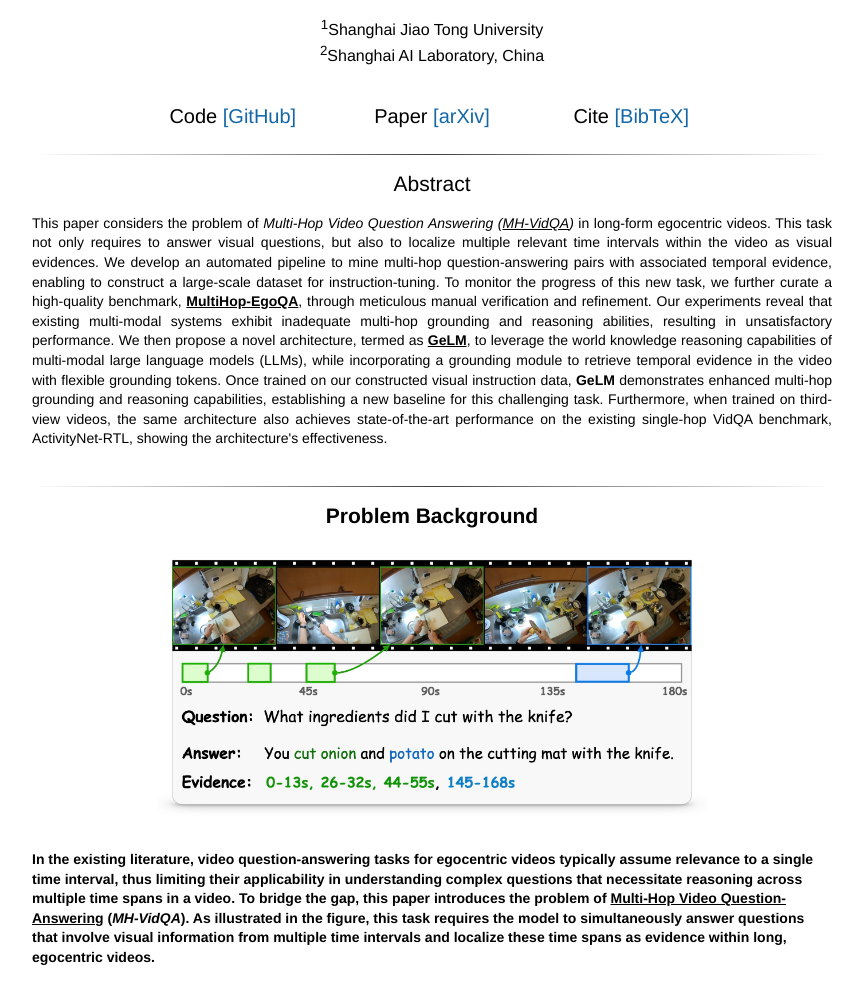
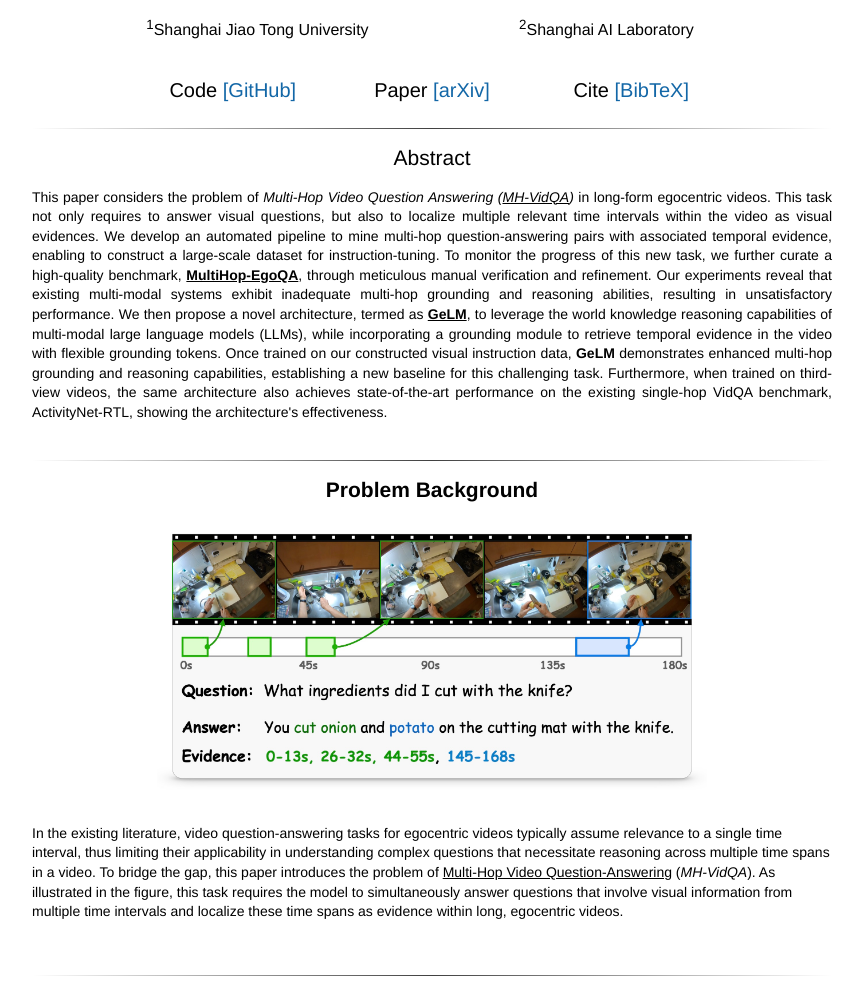
Before and after one commit to qirui-chen/MultiHop-EgoQA, a plain HTML site: page index.html in a window 1280 px wide. Shown: the part 119-1106 px from the top of the page, without its empty margins (208-1071 px from the left). Drawn offline with Linux system fonts and the light colour scheme; a web font is replaced by a local one.

Commit message:
Update index.html

```diff
--- a/index.html
+++ b/index.html
@@ -216,19 +216,16 @@
     <table align="center" width="700px">
         <tbody>
             <tr>
-                <td align="center" width="600px">
+                <td align="center" width="400px">
                     <span style="font-size:16px"><sup>1</sup>Shanghai Jiao Tong University</span>
                 </td>
-            </tr>
-            <tr>
-                <td align="center" width="600px">
-                    <center>
-                        <span style="font-size:16px"><sup>2</sup>Shanghai AI Laboratory, China</span>
-                    </center>
+                <td align="center" width="400px">
+                    <span style="font-size:16px"><sup>2</sup>Shanghai AI Laboratory</span>
                 </td>
             </tr>
         </tbody>
     </table>
+
     <br>
     <table align="center" width="600px">
         <tbody>
@@ -309,7 +306,7 @@
     <p>
         <left>
             <br>
-            <b>In the existing literature, video question-answering tasks for egocentric videos typically assume
+                In the existing literature, video question-answering tasks for egocentric videos typically assume
                 relevance to a single time interval, thus limiting their applicability in understanding complex
                 questions that necessitate reasoning across multiple time spans in a video. To bridge the gap, this
                 paper introduces the problem of <u>Multi-Hop Video Question-Answering</u> (<em>MH-VidQA</em>). As
@@ -374,7 +371,7 @@
         <h2>Results</h2>
     </center>
     <p>
-        We evaluate several latest multi-modal models on <strong><small>DATASETNAME</small></strong>, exploring their
+        We evaluate several latest multi-modal models on <strong><small>MultiHop-EgoQA</small></strong>, exploring their
         abilities of
         multi-hop reasoning and temporal grounding.
     </p>
@@ -411,7 +408,7 @@
         Overall, we have established a new baseline method for this benchmark, outperforming current systems and
         explicitly supporting scattered evidence grounding.
     </p>
-    <br>
+    <br><br><br>
     <hr>
     <center>
         <h2> Acknowledgements </h2>
```
